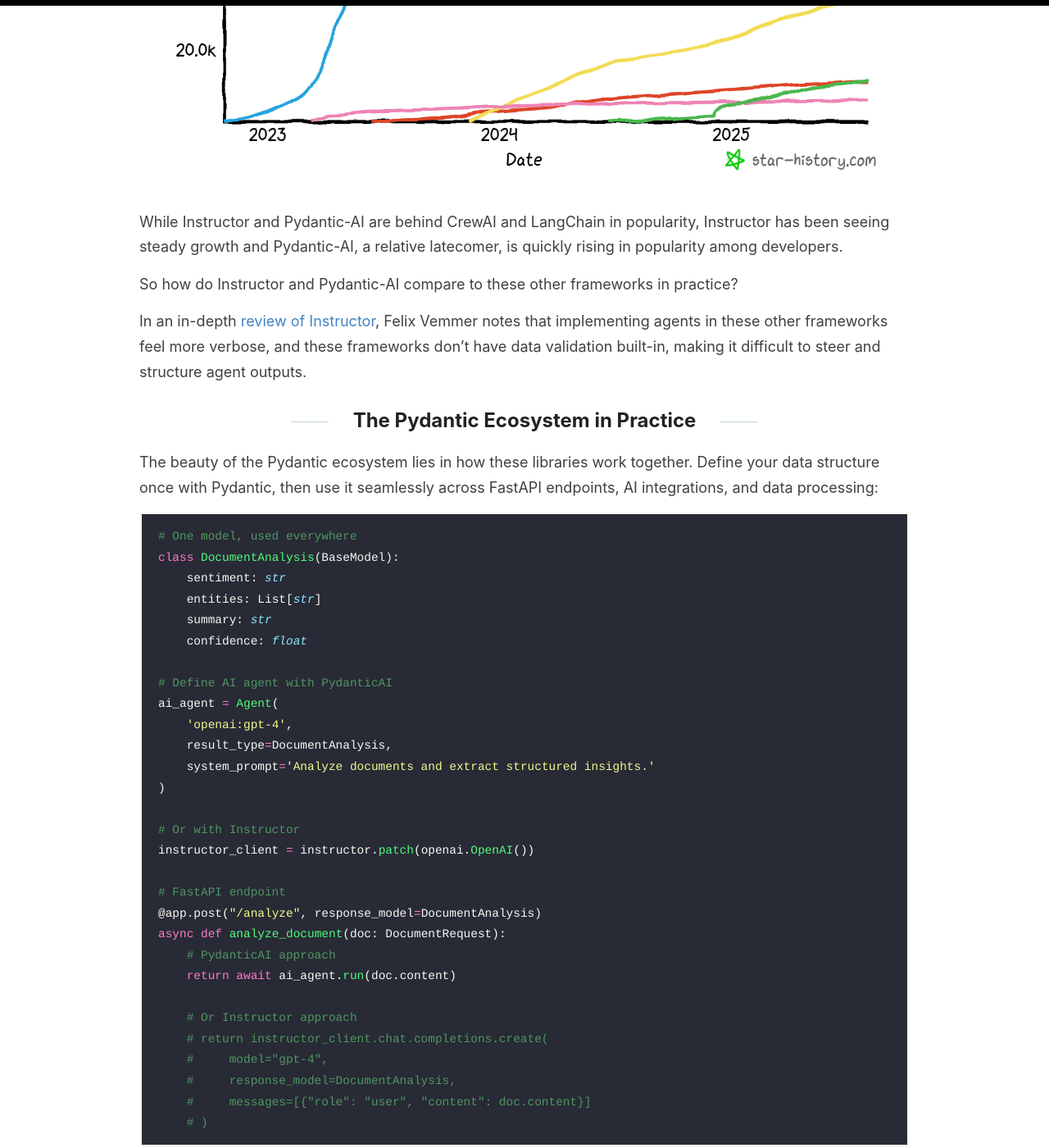
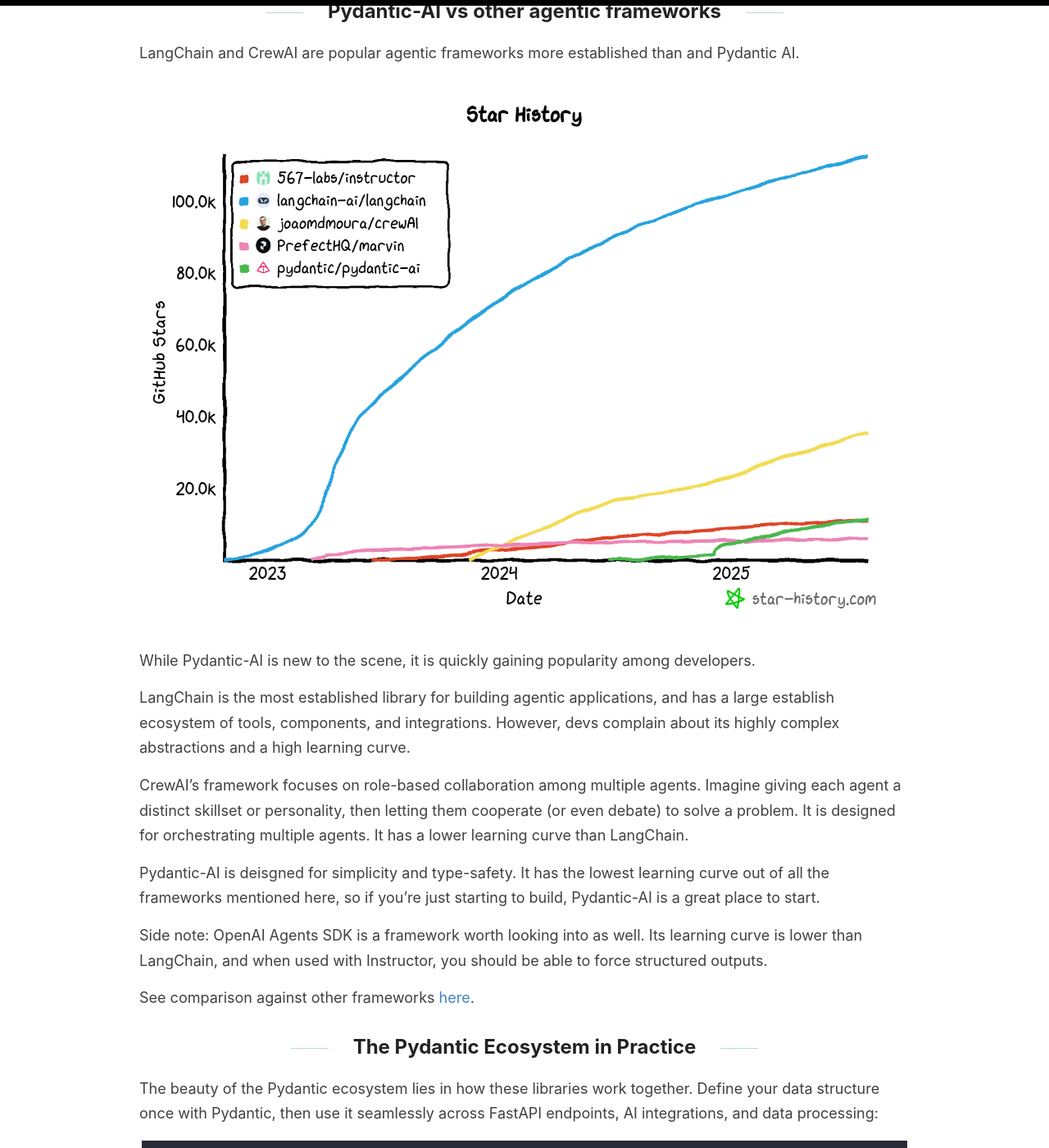
Before and after one commit to kfchou/kfchou.github.io, a Jekyll site: the page built from _posts/2025-08-03-pydantic-ecosystem.md, in a window 1280 px wide and 1400 px high, scrolled down 6755 px. Shown: the whole window at 82% size. Built offline with Jekyll 4.4.1, drawn with Linux system fonts in a browser that asks for light colours; comment, search, counter and statistics services are not loaded; some of the changed text lies outside the part shown.

Commit message:
a word
pydantic: fix comparison sections

header updates

```diff
--- a/_posts/2025-08-03-pydantic-ecosystem.md
+++ b/_posts/2025-08-03-pydantic-ecosystem.md
@@ -8,7 +8,7 @@
 
 This is the story of how [Pydantic](https://docs.pydantic.dev/latest/) became the cornerstone of modern Python development, and how three major frameworks—[FastAPI](https://fastapi.tiangolo.com/), [Instructor](https://python.useinstructor.com/), and [PydanticAI](https://ai.pydantic.dev/)—built upon its foundation to create the tools that define how we build applications today.
 
-## The Foundation: Pydantic (2017)
+## Pydantic: The Type Validation Problem (2017)
 
 ### Data Validation Reimagined
 
@@ -65,12 +65,12 @@
 - **Enhanced type support**: Better handling of complex nested structures and generics
 - **Streaming support**: Critical for modern applications dealing with large datasets
 
-This performance boost came at exactly the time when AI applications began demanding massive throughput and real-time validation of complex outputs. Pydantic v2 provided the foundation needed to handle these new challenges.
+This performance boost came at exactly the time when AI applications began demanding massive throughput and real-time validation of complex outputs. Pydantic v2 provided the foundation needed to handle these new challenges. Pydantic is now "the validation layer of the OpenAI SDK, the Anthropic SDK, LangChain, LlamaIndex, AutoGPT, Transformers, CrewAI, Instructor and many more".
 
 [1]: https://techcrunch.com/2023/02/16/sequoia-backs-open-source-data-validation-framework-pydantic-to-commercialize-with-cloud-services/?utm_source=chatgpt.com
 [2]: ttps://docs.pydantic.dev/2.0/blog/pydantic-v2/
 
-## Building on the Foundation: FastAPI (2018)
+## FastAPI: High-Performance Web Framework (2018)
 
 ### When Pydantic Met Web Development
 
@@ -113,11 +113,13 @@
 
 FastAPI's success proved that Pydantic wasn't just a validation library—it was a new way of thinking about data contracts in applications. This pattern would influence how developers approached everything from microservices to machine learning pipelines.
 
-## The LLM Revolution: Instructor (2023)
+## [Instructor](https://python.useinstructor.com/): Data Validation for LLMs (2023)
 
 ### Bringing Structure to AI
 
-The explosion of Large Language Models in 2023 created a new challenge: how do you reliably extract structured data from AI models that output unpredictable text? Jason Liu, recognizing this gap, created Instructor to bridge the worlds of AI and structured data validation.
+The explosion of Large Language Models in 2023 created a new challenge: how do you reliably extract structured data from AI models that output unpredictable text? Instructor was born to help developers extract structured data from LLMs.
+
+> Built on top of Pydantic, Instructor provides type-safe data extraction with automatic validation, retries, and streaming support. Whether you're using OpenAI's GPT models, Anthropic's Claude, Google's Gemini, open source models with Ollama, DeepSeek, or any of 15+ supported providers, Instructor ensures your LLM outputs are always structured and validated.
 
 Instructor's genius was recognizing that Pydantic models were the perfect contract for AI outputs. Instead of fighting with JSON parsing and hoping for consistent formats, developers could define their expected structure and let Instructor handle the complexity of AI integration.
 
@@ -157,11 +159,15 @@
 
 Instructor proved that Pydantic's validation capabilities were exactly what AI applications needed, establishing patterns that would define the industry.
 
-## The Official Evolution: PydanticAI (2024)
+In an in-depth [review of Instructor](https://www.felixvemmer.com/en/blog/instructor-llm-framework-reviewed), Felix Vemmer notes the simplicity of Instructor for creating structured responses over using other frameworks like LangChain.
+
+## PydanticAI: Type-Safe Agentic Framework (2024)
 
 ### Pydantic's AI Future
 
 In 2024, the Pydantic team officially entered the AI space with PydanticAI. This wasn't just another AI library—it was the natural evolution of Pydantic into the AI-first era, bringing enterprise-grade AI capabilities while maintaining the elegance that made Pydantic successful.
+
+> We built Pydantic AI with one simple aim: to bring that FastAPI feeling [of ergonomic design] to GenAI app development.
 
 PydanticAI represents the maturation of the Pydantic ecosystem, designed specifically for the complex requirements of production AI applications.
 
@@ -198,16 +204,22 @@
 - **Ecosystem integration**: Seamless compatibility with existing Pydantic/FastAPI infrastructure
 
 
-## Instructor vs Pydantic-AI vs other agentic frameworks
-LangChain, Marvin, and CrewAI are all popular agentic frameworks arguarbly more well-known than Instructor and Pydantic AI.
+## Pydantic-AI vs other agentic frameworks
+LangChain and CrewAI are popular agentic frameworks more established than and Pydantic AI.
 
 ![Agentic Frameworks](/assets/2025-08-03/star-history-202583.png)
 
-While Instructor and Pydantic-AI are behind CrewAI and LangChain in popularity, Instructor has been seeing steady growth and  Pydantic-AI, a relative latecomer, is quickly rising in popularity among developers.
+While Pydantic-AI is new to the scene, it is quickly gaining popularity among developers.
 
-So how do Instructor and Pydantic-AI compare to these other frameworks in practice?
+LangChain is the most established library for building agentic applications, and has a large establish ecosystem of tools, components, and integrations. However, devs complain about its highly complex abstractions and a high learning curve.
 
-In an in-depth [review of Instructor](https://www.felixvemmer.com/en/blog/instructor-llm-framework-reviewed), Felix Vemmer notes that implementing agents in these other frameworks feel more verbose, and these frameworks don't have data validation built-in, making it difficult to steer and structure agent outputs.
+CrewAI's framework focuses on role-based collaboration among multiple agents. Imagine giving each agent a distinct skillset or personality, then letting them cooperate (or even debate) to solve a problem. It is designed for orchestrating multiple agents. It has a lower learning curve than LangChain.
+
+Pydantic-AI is deisgned for simplicity and type-safety. It has the lowest learning curve out of all the frameworks mentioned here, so if you're just starting to build, Pydantic-AI is a great place to start.
+
+Side note: OpenAI Agents SDK is a framework worth looking into as well. Its learning curve is lower than LangChain, and when used with Instructor, you should be able to force structured outputs.
+
+See comparison against other frameworks [here](https://langwatch.ai/blog/best-ai-agent-frameworks-in-2025-comparing-langgraph-dspy-crewai-agno-and-more).
 
 ## The Pydantic Ecosystem in Practice
 
```
